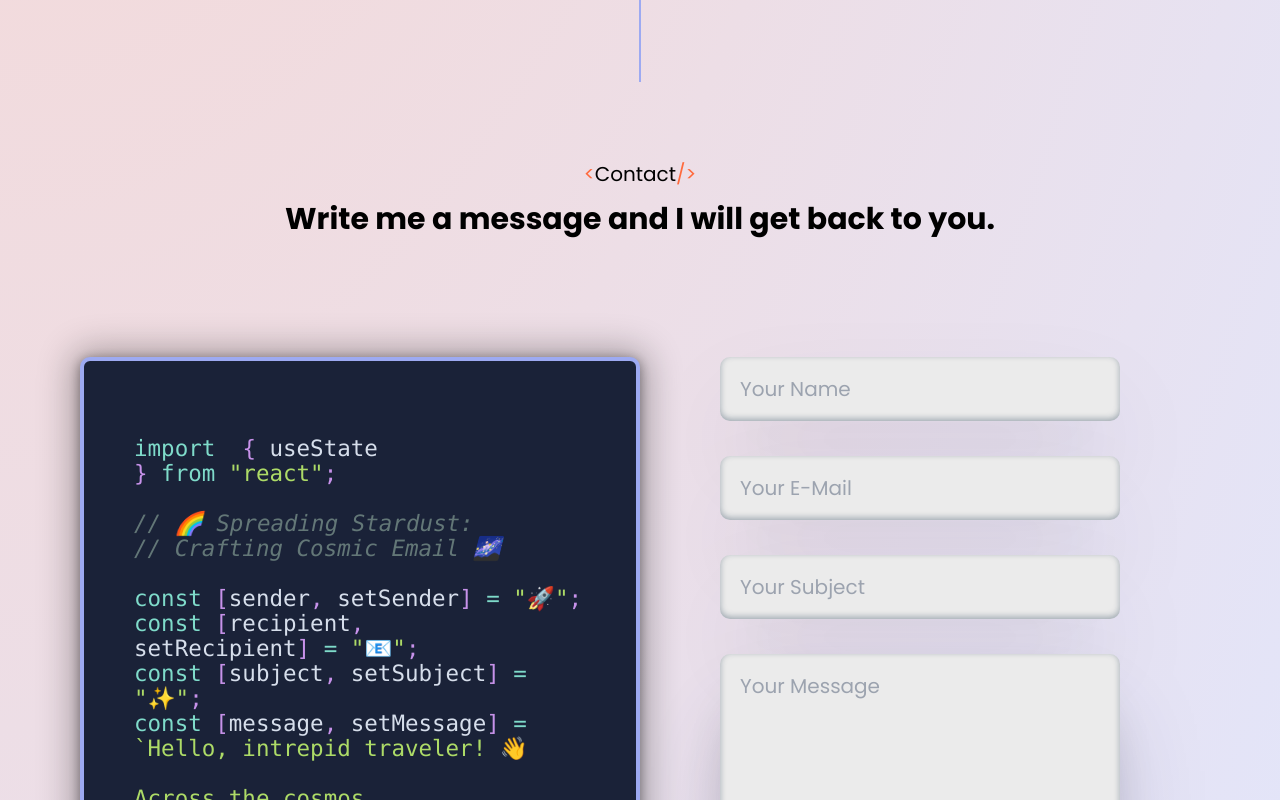
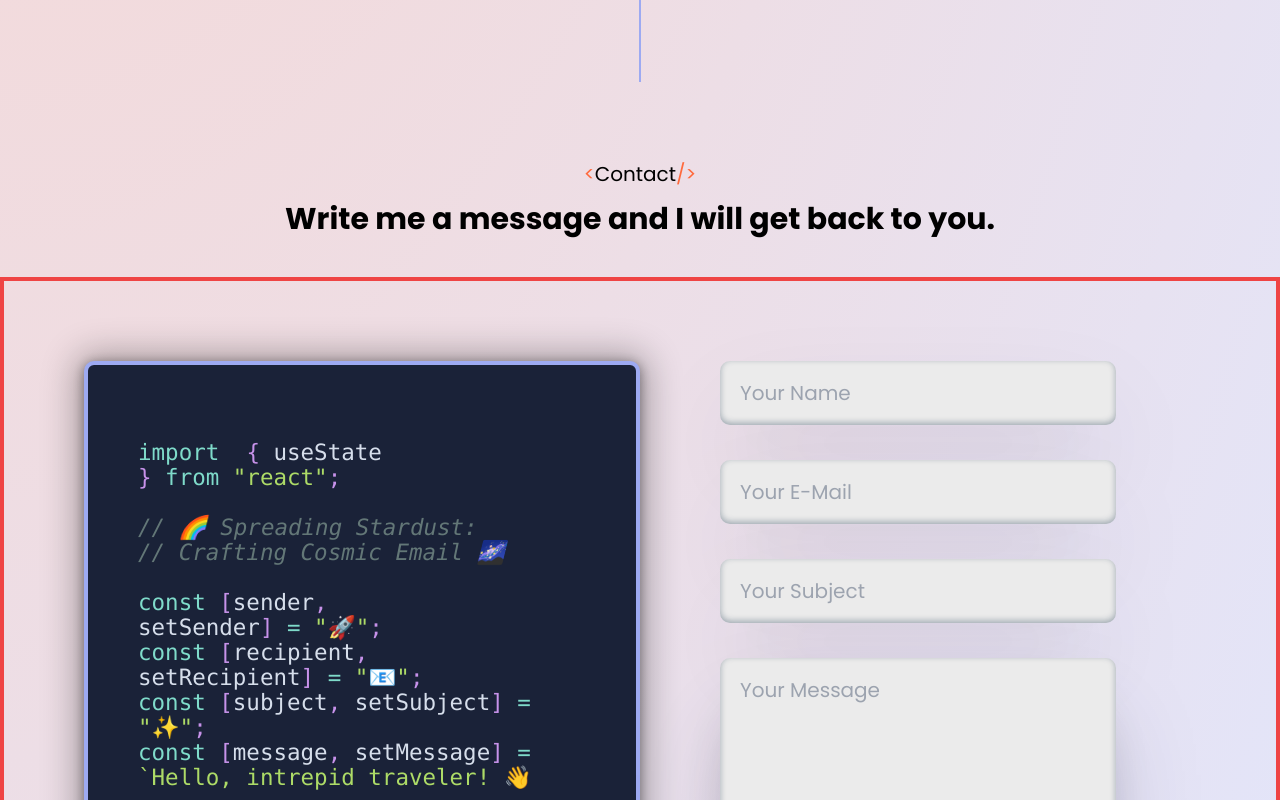
Before and after one commit to mnaibei/vite_portfolio, a React (Vite) app: page / in a window 1280 px wide. Shown: the part 7300-8100 px from the top of the page. Built offline with nearby package versions, Linux system fonts and the light colour scheme; no server answers.

Commit message:
Update widths of contact section

```diff
--- a/src/components/Contact.tsx
+++ b/src/components/Contact.tsx
@@ -147,7 +147,8 @@ ${name}${lastUpdatedField === "name" ? (cursorBlink ? "|" : " ") : ""}
   return (
     <React.Fragment>
       <section
-        className="contact-container w-full min-[1921px]:px-[55rem] mt-16"
+        //removing min-[1921px]:px-[55rem]
+        className="contact-container w-full mt-16"
         id="contact">
         <div
           className="title-container flex flex-col gap-6 justify-center items-center py-16  max-lg:p-16"
@@ -172,7 +173,8 @@ ${name}${lastUpdatedField === "name" ? (cursorBlink ? "|" : " ") : ""}
             </h2>
           </motion.div>
         </div>
-        <div className="flex flex-row justify-center items-start px-32 pt-32 mb-32 max-lg:flex-col max-lg:p-10">
+        {/* added border and w-screen  */}
+        <div className="flex flex-row justify-center items-start px-32 pt-32 mb-32 max-lg:flex-col max-lg:p-10 border-4 border-red-500 w-screen">
           <div className="w-1/2  bg-[--darkblue] text-[--white] flex flex-col justify-center items-start gap-24 rounded-2xl p-20 border-solid border-[0.4rem] border-[--lightblue] hover:border-orange duration-500 transition-all  quote-outer-container text-left max-lg:hidden cursor-progress overflow-x-hidden">
             <Highlight
               code={codeSnippet}
```
